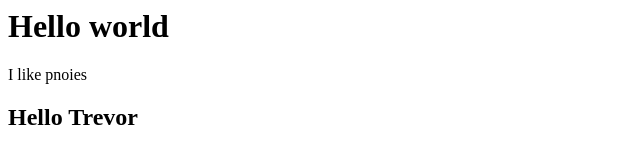
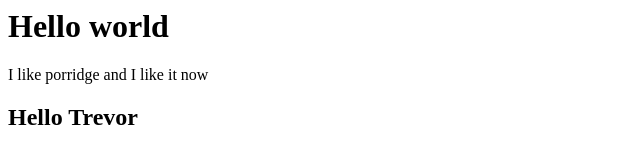
Before and after one commit to jasonc-lr/connectivity-team-training-ground, a plain HTML site: page index.html in a window 1280 px wide. Shown: the top 154 px of the page, without its empty margins (0-640 px from the left). Drawn offline with Linux system fonts and the light colour scheme.

Commit message:
Correct my horrendous typo

```diff
--- a/index.html
+++ b/index.html
@@ -1,6 +1,6 @@
 <h1>Hello world</h1>
 
-<p>I like pnoies</p>
+<p>I like porridge and I like it now</p>
 
 <h2>Hello Trevor</h2>
 
```
